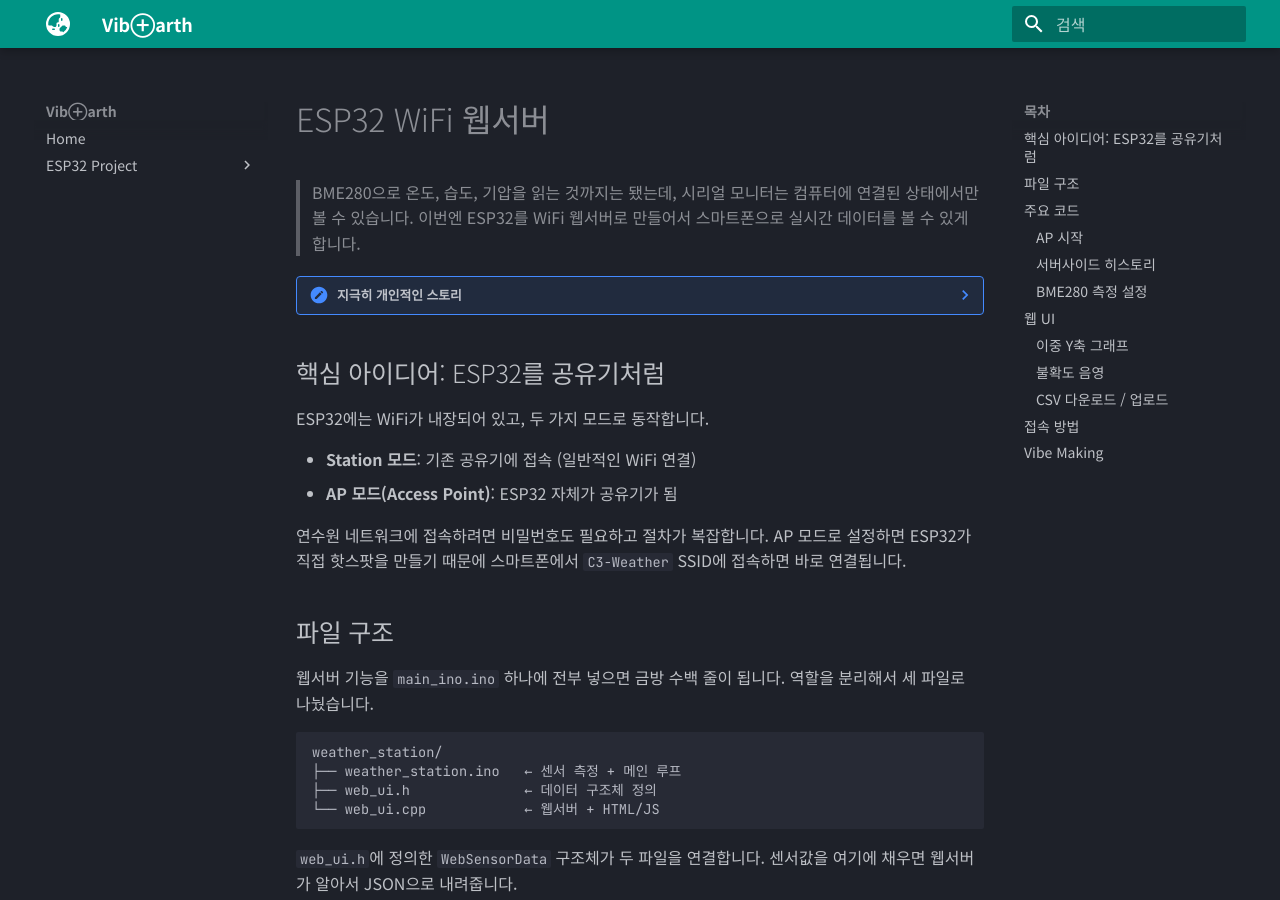
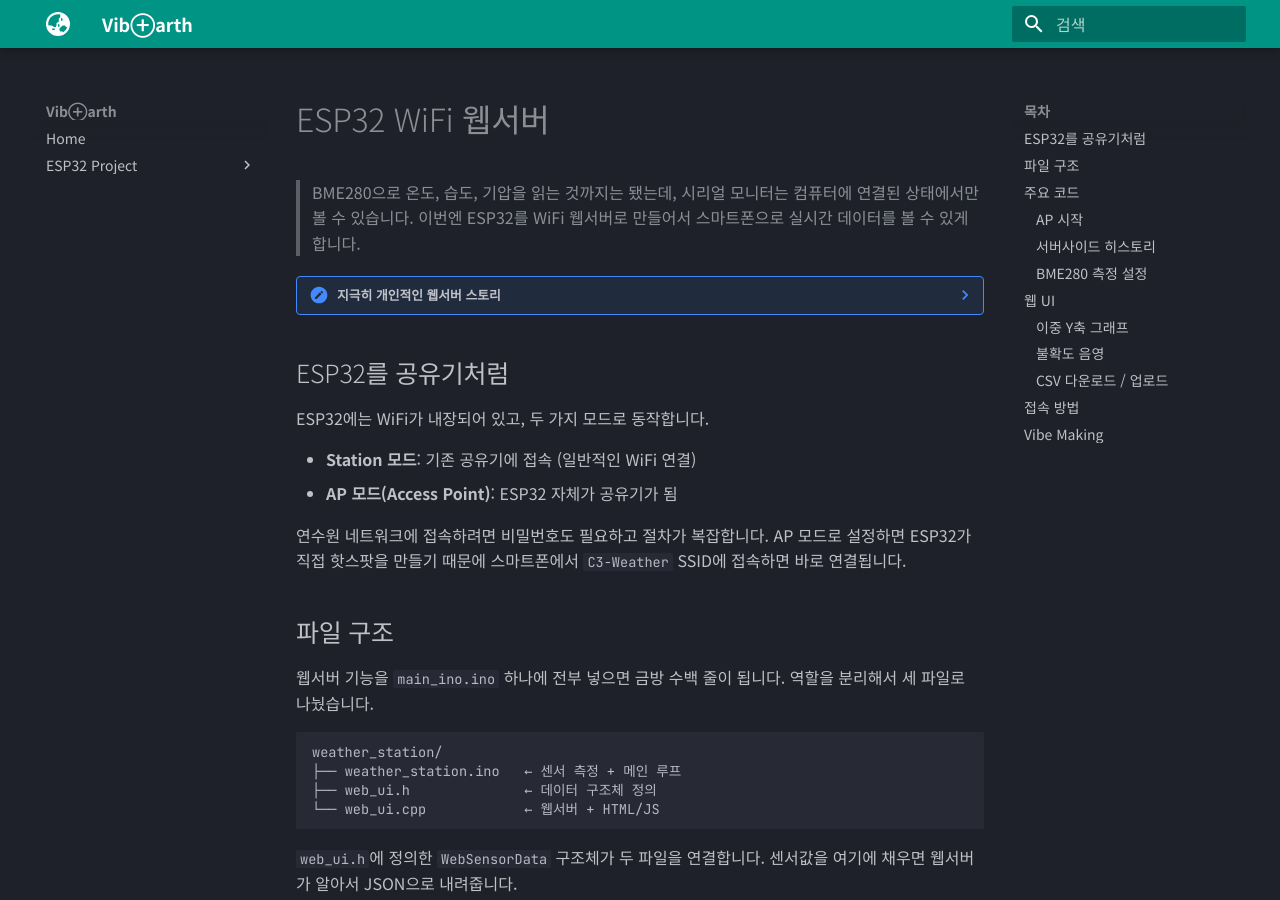
Before and after one commit to VibEarth/VibEarth.github.io, an MkDocs documentation site: the page built from docs/esp32/c3/wifi_webserver.md, in a window 1280 px wide and 900 px high. Built offline with MkDocs 1.6.1 and Material for MkDocs 9.7.7, drawn with Linux system fonts in a browser that asks for light colours; some of the changed lines change nothing that is shown.

Commit message:
vault backup: 2026-07-03 15:19:55

```diff
--- a/docs/esp32/c3/wifi_webserver.md
+++ b/docs/esp32/c3/wifi_webserver.md
@@ -2,10 +2,13 @@
 
 >BME280으로 온도, 습도, 기압을 읽는 것까지는 됐는데, 시리얼 모니터는 컴퓨터에 연결된 상태에서만 볼 수 있습니다. 이번엔 ESP32를 WiFi 웹서버로 만들어서 스마트폰으로 실시간 데이터를 볼 수 있게 합니다.
 
-??? note "지극히 개인적인 스토리"
-	어렸을 적, 컴퓨터를 좋아했던 저는 언젠가 개인 홈페이지를 만들어보고 싶다는 생각을 했습니다.
-	그 뒤 프로그래밍에 ㄴㅇ
-## 핵심 아이디어: ESP32를 공유기처럼
+??? note "지극히 개인적인 웹서버 스토리"
+	어렸을 적, 컴퓨터를 좋아했던 저는 언젠가 나만의 홈페이지를 만들어보고 싶다는 생각을 했습니다.
+	그 뒤 코딩과 멀어져 있다가, 얼마 전 파이썬에 입문하고 장고(django)라는 것을 알게됩니다.
+	장고는 파이썬으로 홈페이지를 만들 수 있는 프레임워크(도구, 골격)였습니다!
+	그 뒤 개인 블로그 홈페이지를 만들기 위해서 파이썬, 장고 관련 서적과 IT 블로그들을 몇 달간 뒤졌습니다.
+	홈페이지를 만들려면 서버와 도메인이 있어야 하고, 웹페이지를 만드는 기본골격(프레임워크)도 필요했습니다.
+## ESP32를 공유기처럼
 
 ESP32에는 WiFi가 내장되어 있고, 두 가지 모드로 동작합니다.
 
```
